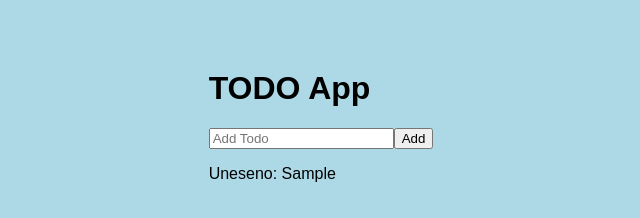
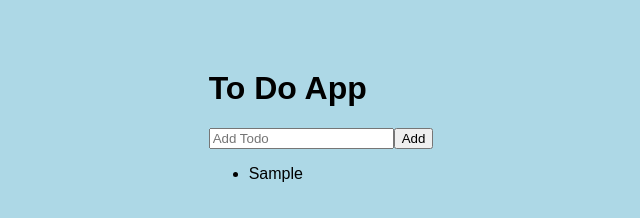
Before and after one commit to shampiondinko888/to-do-app, a React (Create React App) app: page / in a window 1280 px wide. Both pictures are taken after typing "Sample" into the empty fields and a click on the button "Add". Shown: the part 276-494 px from the top of the page, without its empty margins (319-959 px from the left). Built offline with nearby package versions, Linux system fonts and the light colour scheme.

Commit message:
peti commit

```diff
--- a/src/App.js
+++ b/src/App.js
@@ -19,7 +19,7 @@ function ParentComponent() {
 function App() {
   return (
     <div className="App">
-      <h1>TODO App</h1>
+      <h1>To Do App</h1>
       <ParentComponent />
       <TodoList />
     </div>
--- a/src/components/TodoForm.js
+++ b/src/components/TodoForm.js
@@ -2,12 +2,12 @@ import React, { useState } from "react";
 
 function TodoForm() {
   const [inputValue, setInputValue] = useState("");
-  const [submittedValue, setSubmittedValue] = useState("");
+  const [todos, setTodos] = useState([]);
 
   const handleSubmit = (e) => {
     e.preventDefault();
     if (!inputValue.trim()) return;
-    setSubmittedValue(inputValue);
+    setTodos([...todos, inputValue]);
     setInputValue("");
   };
 
@@ -24,8 +24,11 @@ function TodoForm() {
         placeholder="Add Todo"
       />
       <button type="submit">Add</button>
-      {submittedValue && <p>Uneseno: {submittedValue}</p>}{" "}
-      {}
+      <ul>
+        {todos.map((todo, index) => (
+          <li key={index}>{todo}</li>
+        ))}
+      </ul>
     </form>
   );
 }
--- a/src/components/TodoList.js
+++ b/src/components/TodoList.js
@@ -1,12 +1,30 @@
-import React from "react";
+import React, { useState } from "react";
+
+const ITEM_KEY = "todoList";
+
+function removeTodo(event, id) {
+  const localStorageTodos = JSON.parse(localStorage.getItem(ITEM_KEY));
+  const newLocalStorageTodos = localStorageTodos.filter(
+    (todo) => todo.id !== id
+  );
+  localStorage.setItem(ITEM_KEY, JSON.stringify(newLocalStorageTodos));
+  event.currentTarget.parentNode.remove();
+}
 
 function TodoList() {
-  const todos = [];
+  const [todos, setTodos] = useState(
+    JSON.parse(localStorage.getItem(ITEM_KEY)) || []
+  );
 
   return (
     <ul className="TodoList">
       {todos.map((todo) => (
-        <li key={todo.id}>{todo.inputValue}</li>
+        <li key={todo.id}>
+          {todo.text}
+          <button onClick={(event) => removeTodo(event, todo.id)}>
+            Remove
+          </button>
+        </li>
       ))}
     </ul>
   );
```
